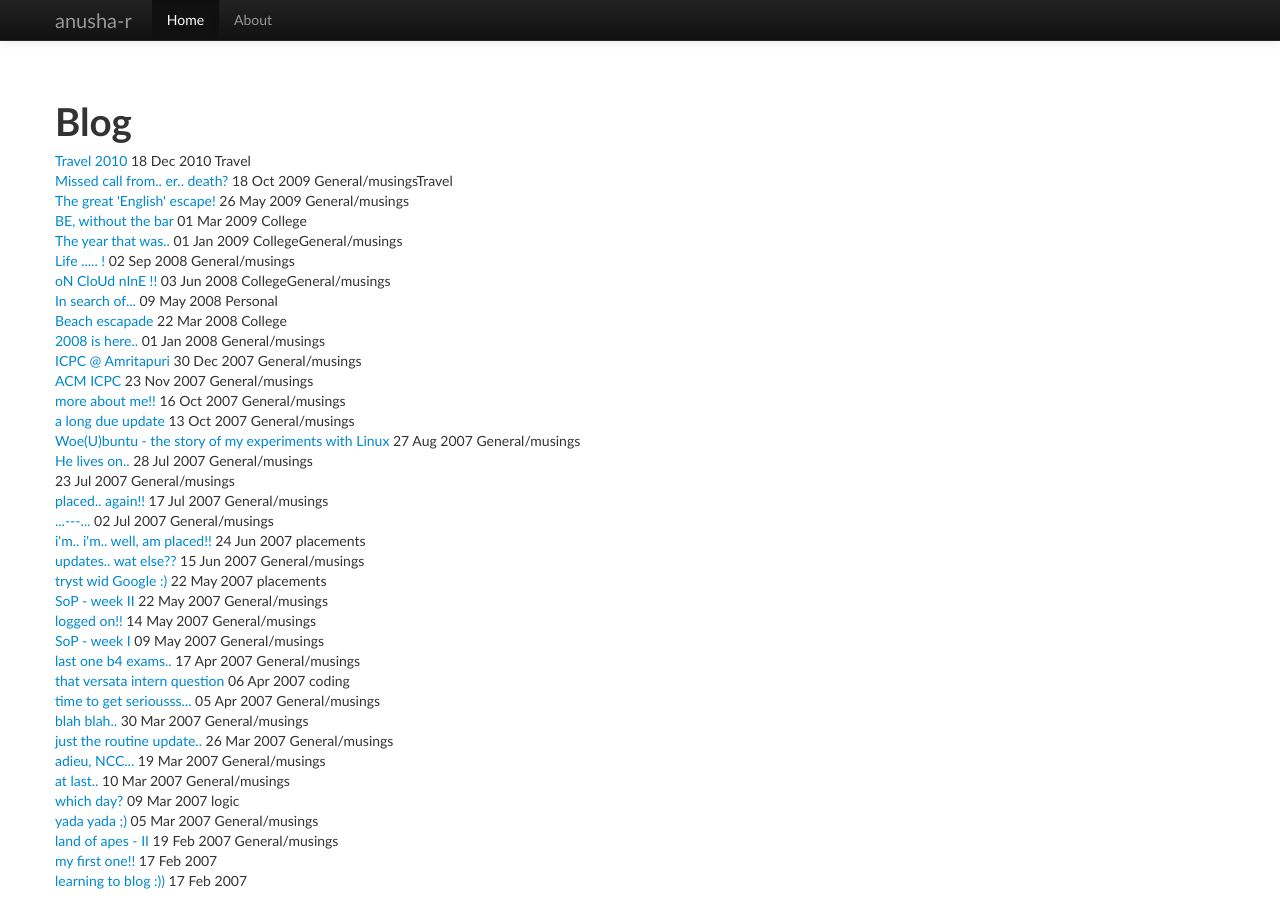
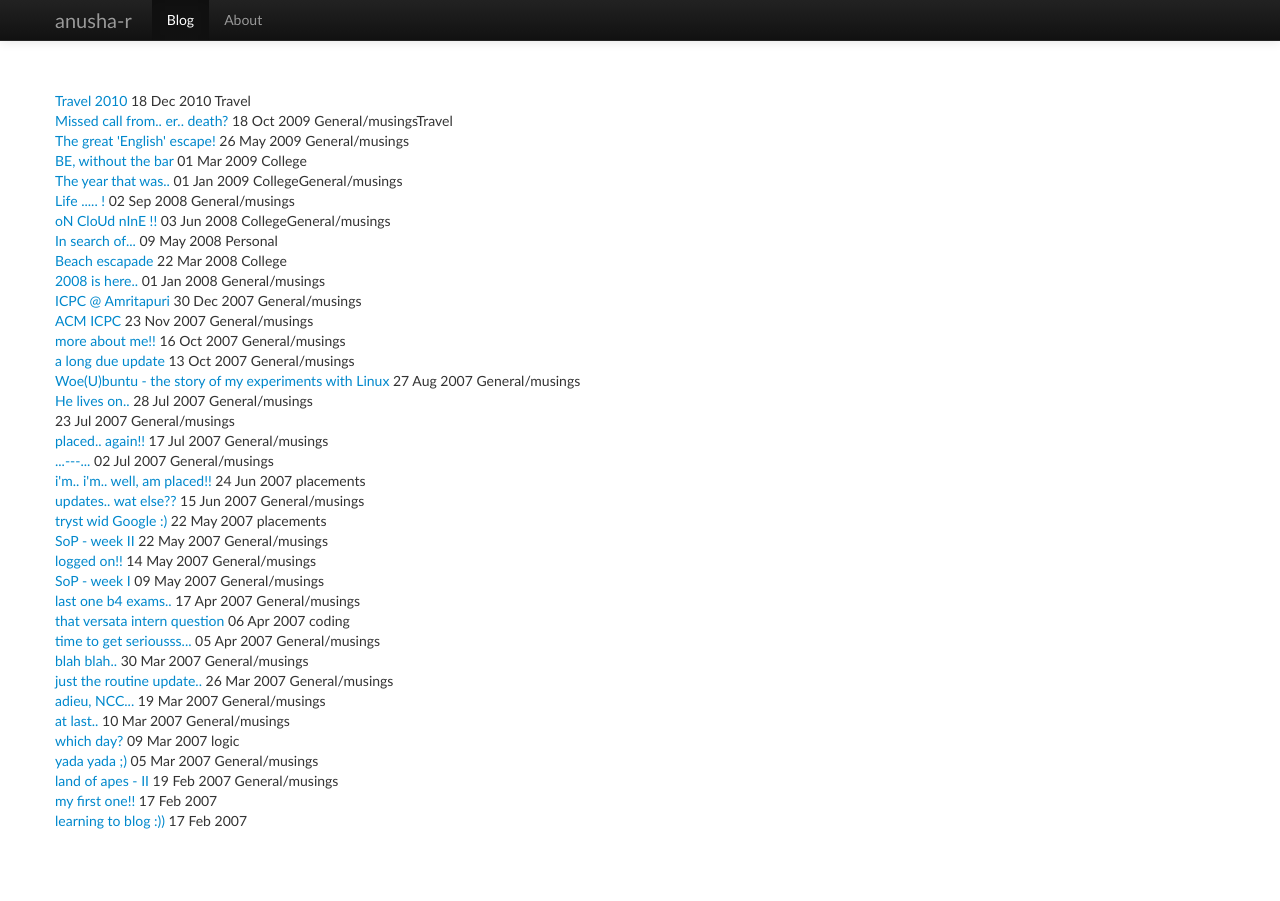
Before and after one commit to anusha-r/anusha-r.github.com, a Jekyll site: the page built from index.html, in a window 1280 px wide. Built offline with Jekyll 4.4.1, drawn with Linux system fonts in a browser that asks for light colours; nearby versions of some CDN libraries; library files that are not in the unit come from our copies; Markdown is read by kramdown in place of the engine named in the settings; the list of posts is cut into pages by our own code.

Commit message:
Update index.html

```diff
--- a/index.html
+++ b/index.html
@@ -45,7 +45,7 @@
           <a class="brand" href="#">anusha-r</a>
           <div class="nav-collapse collapse">
             <ul class="nav">
-              <li class="active"><a href="#">Home</a></li>
+              <li class="active"><a href="#">Blog</a></li>
               <li><a href="#about">About</a></li>
             </ul>
           </div><!--/.nav-collapse -->
```
Also changed, not shown: other parts of index.html (+0 -1 lines).
